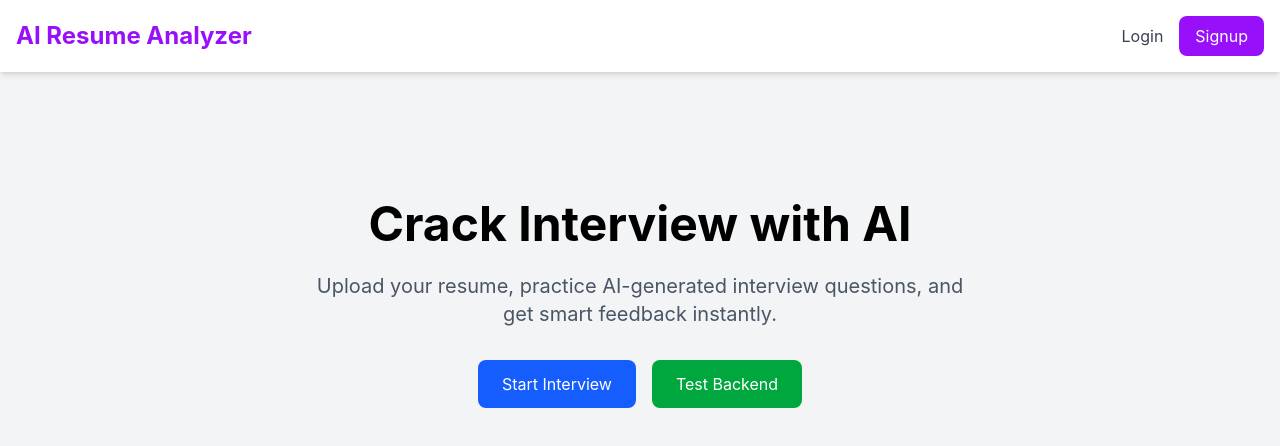
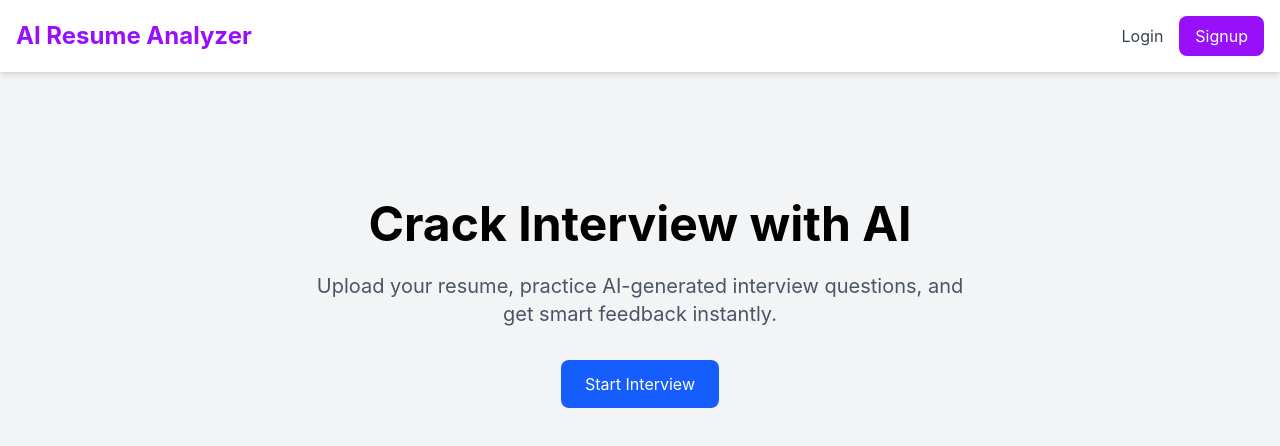
Before and after one commit to Ankithapa08/ai_resumeAnalyzer, a React (Vite) app in the folder frontend/: page / in a window 1280 px wide. Shown: the top 446 px of the page. Built offline with nearby package versions, Linux system fonts and the light colour scheme.

Commit message:
removed btn

```diff
--- a/frontend/src/pages/Home.jsx
+++ b/frontend/src/pages/Home.jsx
@@ -85,21 +85,6 @@ function Home() {
                         Start Interview
                     </button>
 
-                    <button
-                        onClick={testBackend}
-                        className="
-                            bg-green-600
-                            text-white
-                            px-6
-                            py-3
-                            rounded-lg
-                            hover:bg-green-700
-                            transition
-                        "
-                    >
-                        Test Backend
-                    </button>
-
                 </div>
 
             </div>
```
